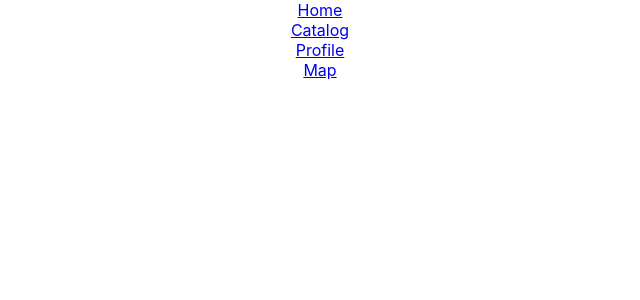
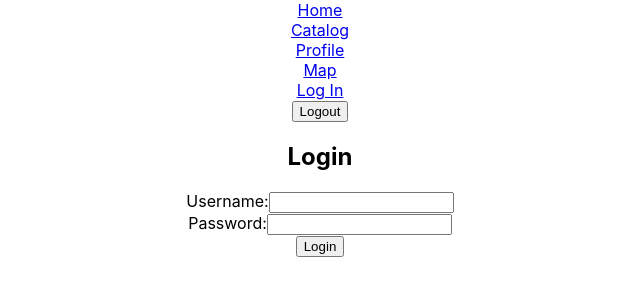
Before and after one commit to heliochromic/books-swap-rest-app, a React (Create React App) app in the folder frontend/: page /login in a window 1280 px wide. Shown: the top 300 px of the page, without its empty margins (320-960 px from the left). Built offline with nearby package versions, Linux system fonts and the light colour scheme.

Commit message:
Token authentication

```diff
--- a/frontend/src/Catalog.jsx
+++ b/frontend/src/Catalog.jsx
@@ -11,8 +11,16 @@ const Catalog = () => {
     // Fetch data from the API
     const fetchData = async () => {
       try {
-        const response = await axios.get('http://localhost:8000/api/catalog/');
-        console.log(response)
+        const token = localStorage.getItem('token');
+
+        // Include the token in the request headers
+        const config = {
+          headers: {
+            'Authorization': `Token ${token}`
+          }
+        };
+
+        const response = await axios.get('http://localhost:8000/api/catalog/', config);
         setItems(response.data);
       } catch (err) {
         setError(err);
--- a/frontend/src/Catalog/Catalog.jsx
+++ b/frontend/src/Catalog/Catalog.jsx
@@ -1,5 +1,10 @@
 const Catalog = () => {
-    return <div></div>
+    return  (
+        <div>
+            <h1>About Page</h1>
+            <p>This is the About Page.</p>
+        </div>
+    );
 }
 
 export default Catalog;
--- a/frontend/src/Header/Header.jsx
+++ b/frontend/src/Header/Header.jsx
@@ -1,9 +1,11 @@
 import React from 'react';
 import { BrowserRouter as Router, Route, Routes, Link } from 'react-router-dom';
 import HomePage from '../HomePage/HomePage';
-import Catalog from '../Catalog/Catalog';
+import Catalog from '../Catalog';
 import Profile from '../Profile/Profile';
 import Map from '../Map/Map';
+import LoginPage from "../Login/LoginPage";
+import LogoutButton from "./Logout";
 
 const Header = () => {
     return (
@@ -21,12 +23,17 @@ const Header = () => {
                 <div>
                     <Link to="/map">Map</Link>
                 </div>
+                <div>
+                    <Link to="/login">Log In</Link>
+                </div>
+                 <LogoutButton />
             </nav>
             <Routes>
-                <Route path="/" element={<HomePage />} />
+                <Route path="/" element={<HomePage/>}/>
                 <Route path="/catalog" element={<Catalog />} />
                 <Route path="/profile" element={<Profile />} />
                 <Route path="/map" element={<Map />} />
+                <Route path="/login" element={<LoginPage/>} />
             </Routes>
         </Router>
     );
--- /dev/null
+++ b/frontend/src/Header/Logout.jsx
@@ -0,0 +1,36 @@
+import React from 'react';
+import axios from 'axios';
+
+const LogoutButton = () => {
+    const handleLogout = async () => {
+        try {
+            // Get CSRF token from cookies
+            const csrftoken = getCookie('csrftoken');
+
+            // Include CSRF token in headers
+            const headers = {
+                'X-CSRFToken': csrftoken
+            };
+
+            // Send POST request to logout endpoint
+            await axios.post('http://localhost:8000/api/logout/', {}, { headers });
+
+            // Optionally, perform any additional logout actions (e.g., clear local storage, redirect)
+            console.log('Logout successful');
+        } catch (error) {
+            console.error('Logout failed:', error);
+        }
+    };
+
+    // Function to get CSRF token from cookies
+    const getCookie = (name) => {
+        const cookieValue = document.cookie.match('(^|;)\\s*' + name + '\\s*=\\s*([^;]+)');
+        return cookieValue ? cookieValue.pop() : '';
+    };
+
+    return (
+        <button onClick={handleLogout}>Logout</button>
+    );
+};
+
+export default LogoutButton;
--- a/frontend/src/HomePage/HomePage.jsx
+++ b/frontend/src/HomePage/HomePage.jsx
@@ -1,5 +1,10 @@
 const HomePage = () => {
-    return <div></div>
+    return (
+        <div>
+            <h1>Home Page</h1>
+            <p>Welcome to the Home Page!</p>
+        </div>
+    );
 }
 
 export default HomePage;
--- /dev/null
+++ b/frontend/src/Login/LoginPage.jsx
@@ -0,0 +1,64 @@
+import React, { useState } from 'react';
+import axios from 'axios';
+import { useNavigate } from 'react-router-dom';
+
+const LoginPage = () => {
+    const [username, setUsername] = useState('');
+    const [password, setPassword] = useState('');
+    const [error, setError] = useState('');
+    const navigate = useNavigate();
+
+    const handleLogin = async (e) => {
+        e.preventDefault();
+
+        try {
+            const response = await axios.post('http://localhost:8000/api/login/', {
+                username,
+                password
+            });
+
+            const authToken = response.data.token;
+
+            // Save the token to local storage
+            localStorage.setItem('token', authToken);
+
+            navigate('/catalog');
+        } catch (error) {
+            // Handle error (e.g., show error message)
+            setError('Login failed. Please check your credentials and try again.');
+            console.error('There was an error logging in:', error);
+        }
+    };
+
+    return (
+        <div>
+            <h2>Login</h2>
+            <form onSubmit={handleLogin}>
+                <div>
+                    <label htmlFor="username">Username:</label>
+                    <input
+                        type="text"
+                        id="username"
+                        value={username}
+                        onChange={(e) => setUsername(e.target.value)}
+                        required
+                    />
+                </div>
+                <div>
+                    <label htmlFor="password">Password:</label>
+                    <input
+                        type="password"
+                        id="password"
+                        value={password}
+                        onChange={(e) => setPassword(e.target.value)}
+                        required
+                    />
+                </div>
+                {error && <p style={{ color: 'red' }}>{error}</p>}
+                <button type="submit">Login</button>
+            </form>
+        </div>
+    );
+};
+
+export default LoginPage;
--- a/frontend/src/Map/Map.jsx
+++ b/frontend/src/Map/Map.jsx
@@ -1,5 +1,8 @@
 const Map = () => {
-    return <div></div>
+    return (<div>
+        <h1>Contact Page</h1>
+        <p>Contact us at contact@example.com.</p>
+    </div>);
 }
 
 export default Map;
--- a/frontend/src/Profile/Profile.jsx
+++ b/frontend/src/Profile/Profile.jsx
@@ -1,5 +1,10 @@
 const Profile = () => {
-    return <div></div>
+    return (
+        <div>
+            <h1>Profile</h1>
+            <p>Welcome to the Profile Page!</p>
+        </div>
+    );
 }
 
 export default Profile;
```
Also changed, not shown: 1 other file (tests, documents, lock files or other folders). Lines whose indentation alone changed are shown as unchanged.
